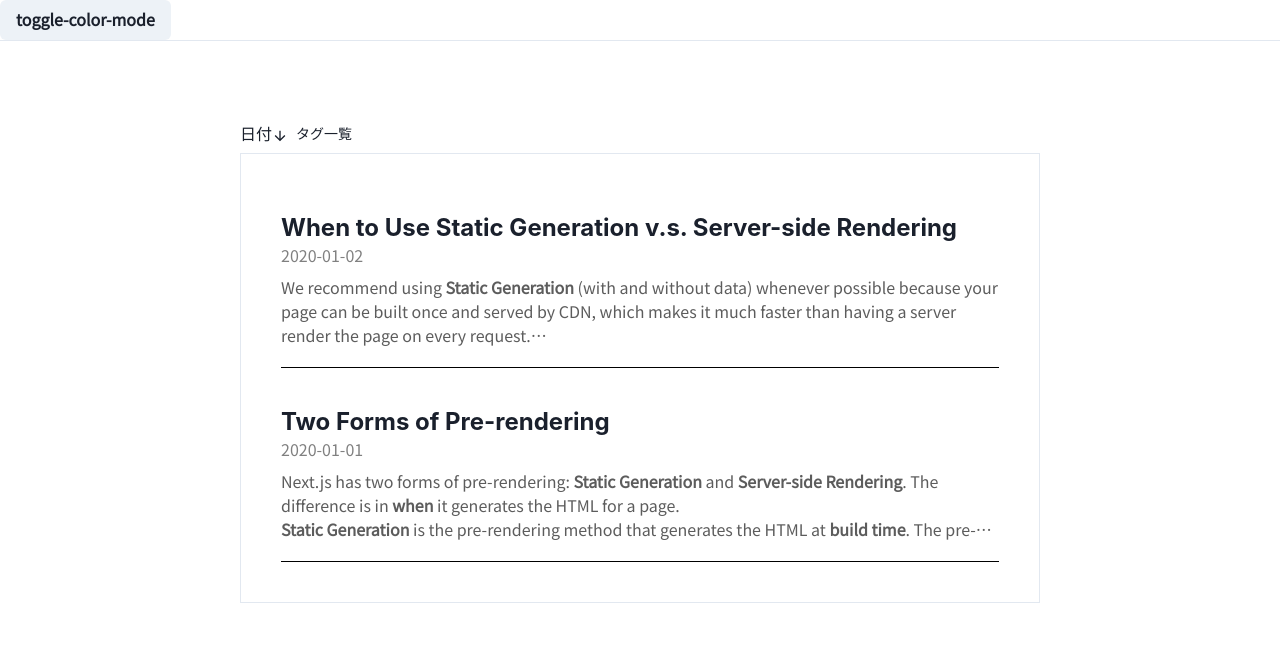
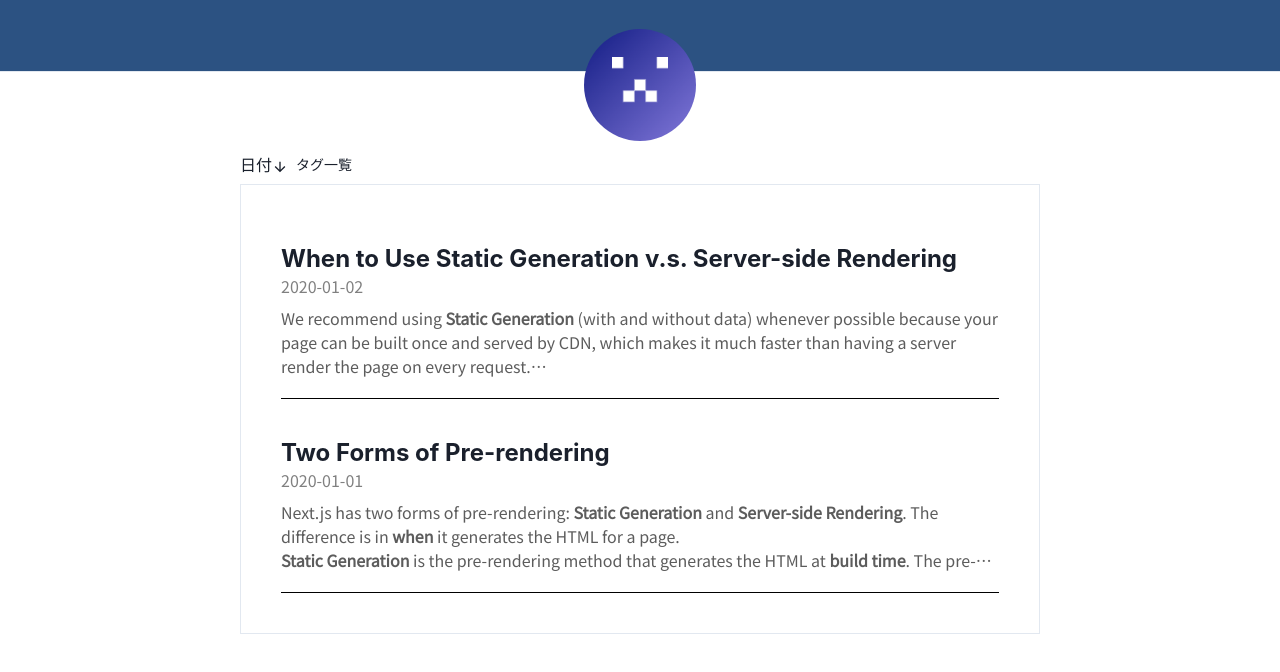
Before and after one commit to noganogami/blog-app, a Next.js app: page / in a window 1280 px wide. Shown: the top 672 px of the page. Built offline with nearby package versions, Linux system fonts and the light colour scheme.

Commit message:
アイコン設定

```diff
--- a/src/app/layout.tsx
+++ b/src/app/layout.tsx
@@ -1,6 +1,6 @@
 import "./globals.css";
 import { Header } from "@/components/Header";
-import { ChakraProvider, Flex } from "@chakra-ui/react";
+import { Box, ChakraProvider, Flex } from "@chakra-ui/react";
 import type { Metadata } from "next";
 import { Noto_Sans_JP } from "next/font/google";
 
@@ -26,7 +26,7 @@ export default function RootLayout({
         <ChakraProvider>
           <Flex flexDirection={"column"} align={"center"} minH={"100vh"}>
             <Header />
-            {children}
+            <Box px={4}>{children}</Box>
           </Flex>
         </ChakraProvider>
       </body>
--- a/src/app/posts/[id]/page.tsx
+++ b/src/app/posts/[id]/page.tsx
@@ -60,7 +60,7 @@ export default function Post({ params }: PostParams) {
   };
 
   return (
-    <Box maxW={680} w={"100%"} py={20}>
+    <Box maxW={680} py={20}>
       <Box mb={5}>
         <Heading>{data.title}</Heading>
         <Text mb={3}>{data.date}</Text>
--- a/src/components/Header.tsx
+++ b/src/components/Header.tsx
@@ -1,18 +1,24 @@
-"use client";
-
-import { Box, Button, useColorMode } from "@chakra-ui/react";
+import { Flex, Img } from "@chakra-ui/react";
 
 export const Header = () => {
-  const { toggleColorMode } = useColorMode();
-
   return (
-    <Box
+    <Flex
       w={"100%"}
-      // bg={useColorModeValue("gray.100", "gray.700")}
+      h={"72px"}
+      bg={"blue.700"}
       position={"sticky"}
       borderBottomWidth={1}
+      justify={"center"}
+      zIndex={10}
     >
-      <Button onClick={toggleColorMode}>toggle-color-mode</Button>
-    </Box>
+      <Img
+        src="/icon.png"
+        position={"absolute"}
+        bottom={"-70px"}
+        boxSize={"112px"}
+        borderRadius="full"
+        overflow={"hidden"}
+      />
+    </Flex>
   );
 };
```
Also changed, not shown: public/icon.png (added).
